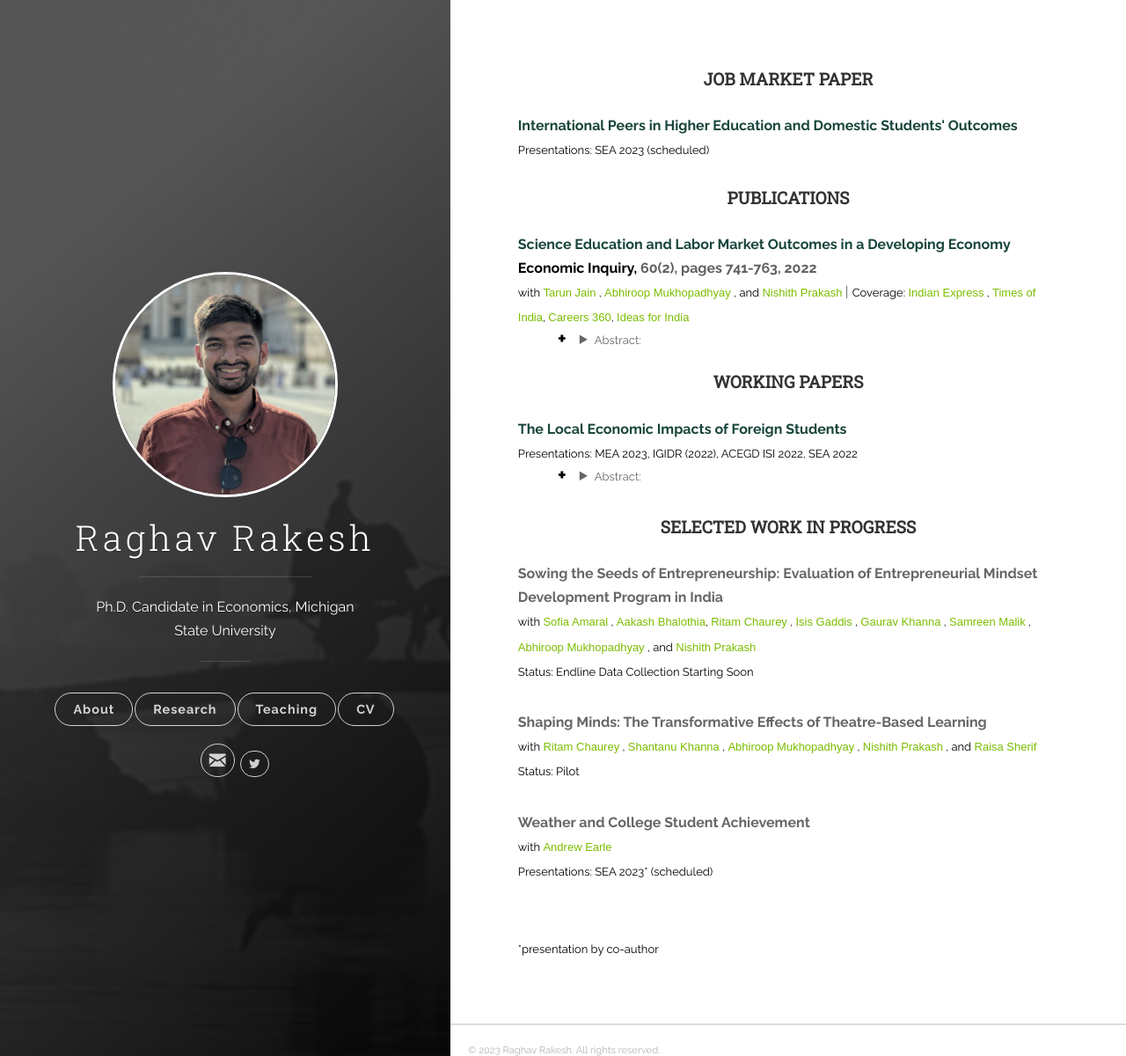
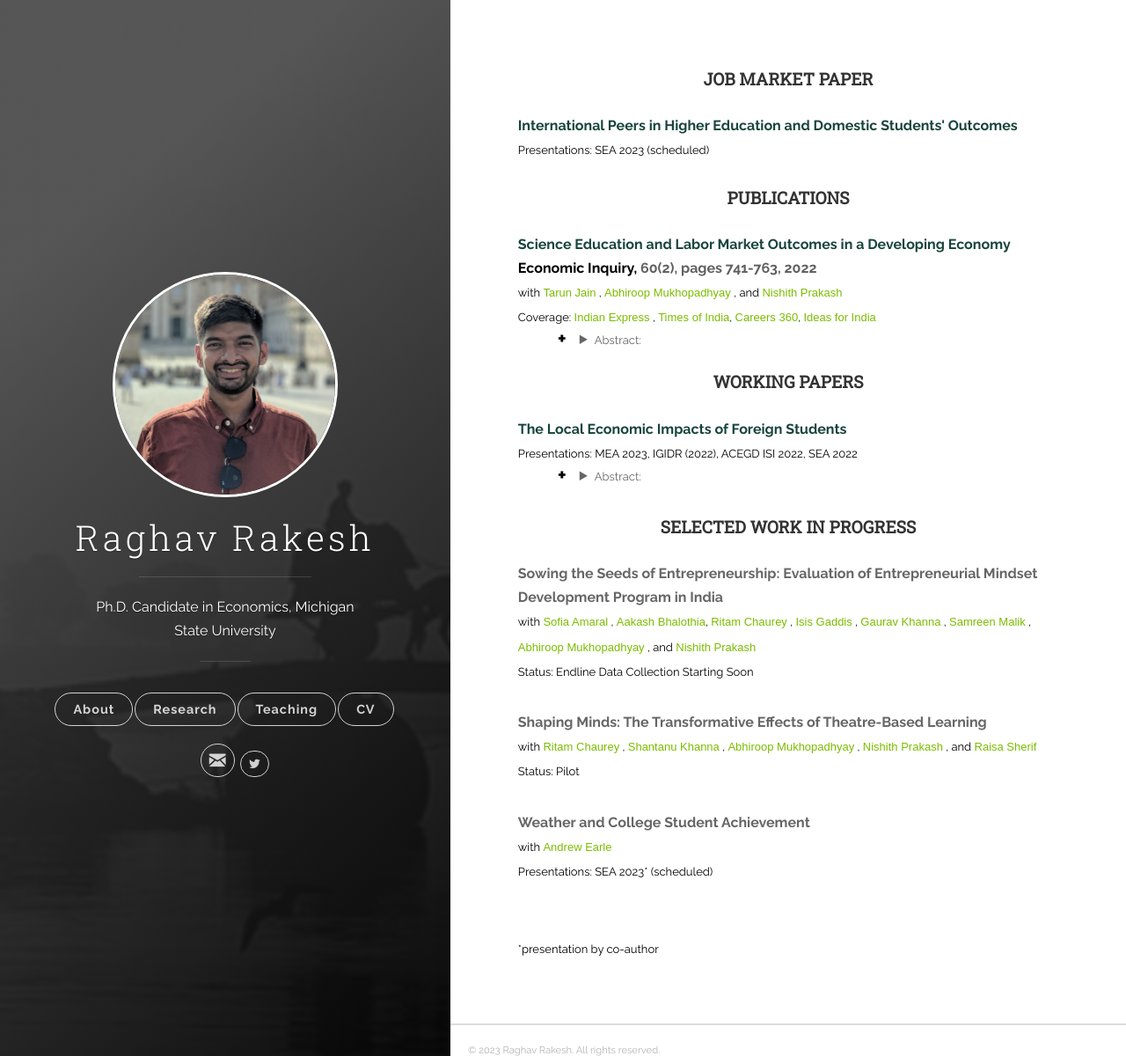
Before and after one commit to raghavrakesh/raghavrakesh.github.io, a Jekyll site: the page built from _posts/2018-06-13-research.markdown, in a window 1280 px wide and 1200 px high. Shown: the whole window at 88% size. Built offline with Jekyll 4.4.1, drawn with Linux system fonts in a browser that asks for light colours.

Commit message:
Update 2018-06-13-research.markdown

```diff
--- a/_posts/2018-06-13-research.markdown
+++ b/_posts/2018-06-13-research.markdown
@@ -44,7 +44,8 @@ tags: [jekyll]
       <a href="https://nishithprakash.com/">
         <font face="Arial" color="#7BBD00">Nishith Prakash</font>
       </a>
-    </font> |
+    </font>
+    <br>
     <font size="2" style="color:#000000;">Coverage: <a href="https://indianexpress.com/article/education/students-who-learn-science-in-higher-secondary-may-earn-better-study-6403495/" > <font face="Arial" color="#7BBD00">Indian Express</font></a> , <a href="https://timesofindia.indiatimes.com/city/ahmedabad/science-grads-earn-22-more-says-iim-a-study/articleshow/86020486.cms" ><font face="Arial" color="#7BBD00">Times of India</font></a>, <a href="https://news.careers360.com/iim-ahmedabad-placement-iima-study-class-12-science-stream-income-jobs-recruitment-humanities-commerce-bihar-board-andhra-pradesh" ><font face="Arial" color="#7BBD00">Careers 360</font></a>, <a href="https://www.ideasforindia.in/topics/macroeconomics/science-in-school-the-educational-and-economic-outcomes-from-high-school-science.html" ><font face="Arial" color="#7BBD00">Ideas for India</font></a></font><br>
   </b>
 </p>
```
